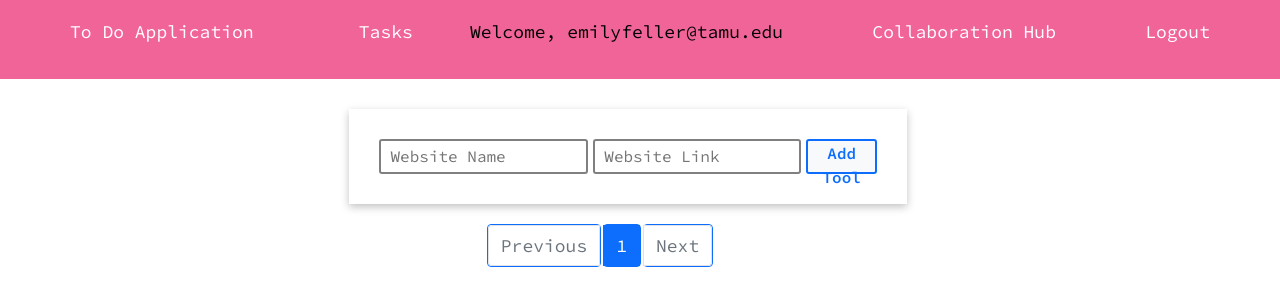
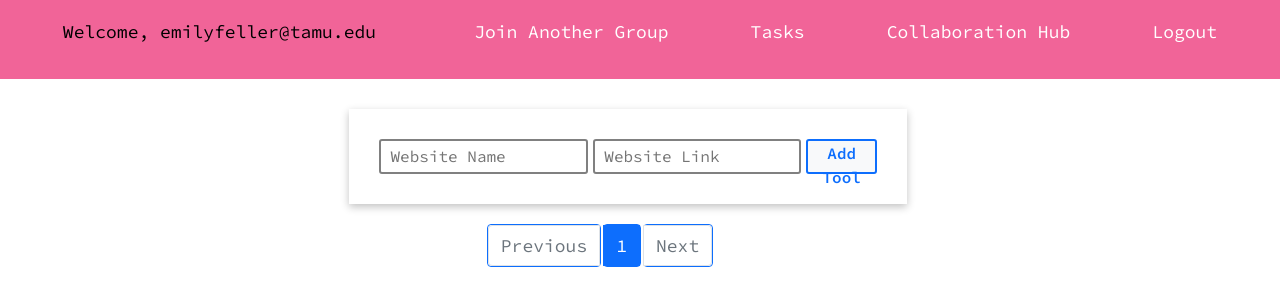
Before and after one commit to efeller1552/CSCWToDo, a Django app: page /hub/ in a window 1280 px wide. Shown: the top 306 px of the page. Run offline with Django 4.2, Linux system fonts and the light colour scheme; a user stored in the database is signed in; data that the repository does not hold is empty; some libraries are stand-ins or nearby versions.

Commit message:
added group

```diff
--- a/todo/templates/todo/index.html
+++ b/todo/templates/todo/index.html
@@ -17,17 +17,19 @@
 
 <body>
     <nav class="navbar">
-	    <p class="navbar-brand">To Do Application</p>
-
+	    <p class="navbar-brand", class style="color:black">Welcome, {{ request.user.username }}</p>
 
         {% if user.is_authenticated %}
+        <ul>
+            <li class="navbar-item">
+                <a class="link" href="{% url 'login' %}" style="color: white;">Join Another Group</a>
+            </li>
+        </ul>
             <ul>
                 <li class="navbar-item">
-                    <a class="link" href="{% url 'home' %}" style="color: white;" >Tasks</a>
+                    <a class="link" href="{% url 'home' %}" style="color: white;">Tasks</a>
                 </li>
             </ul>
-
-            <p id="welcome-user" style="color:black">Welcome, {{ request.user.username }}</p>
 
             <ul>
                 <li class="navbar-item">
```
